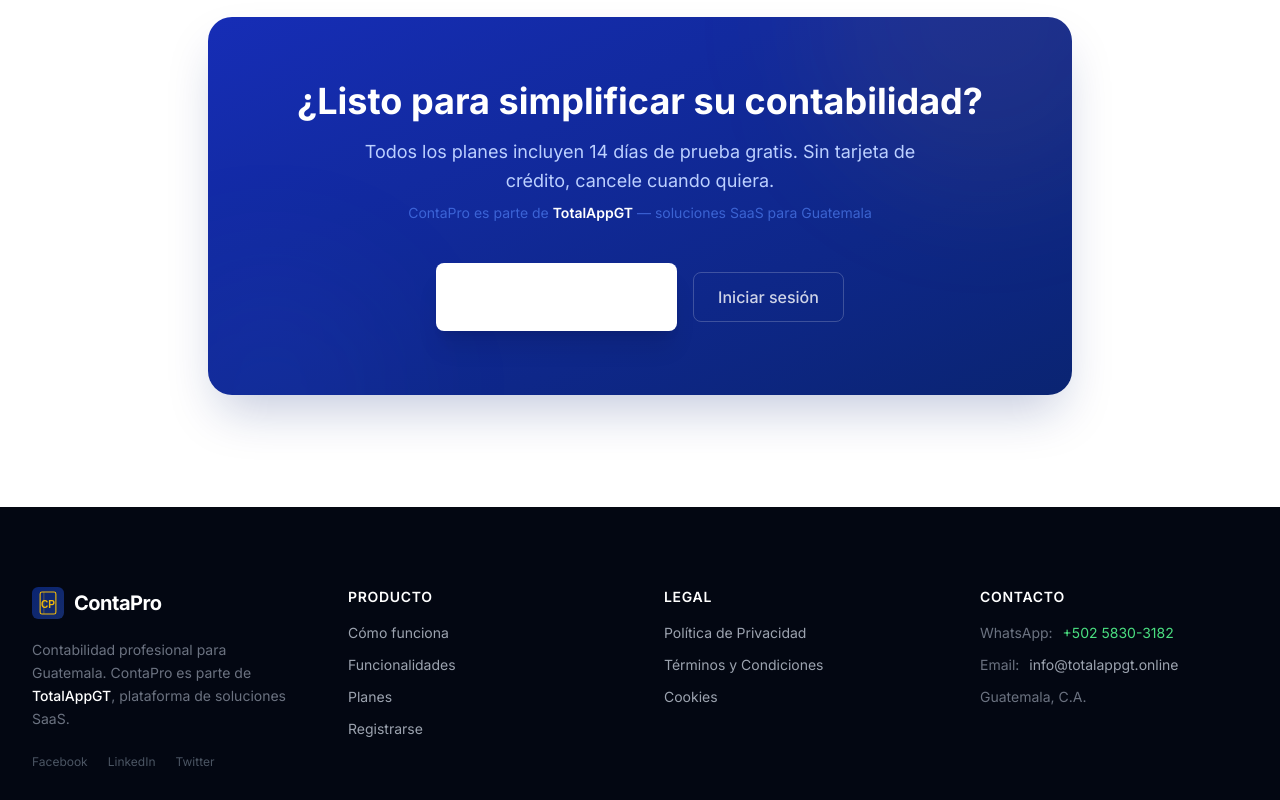
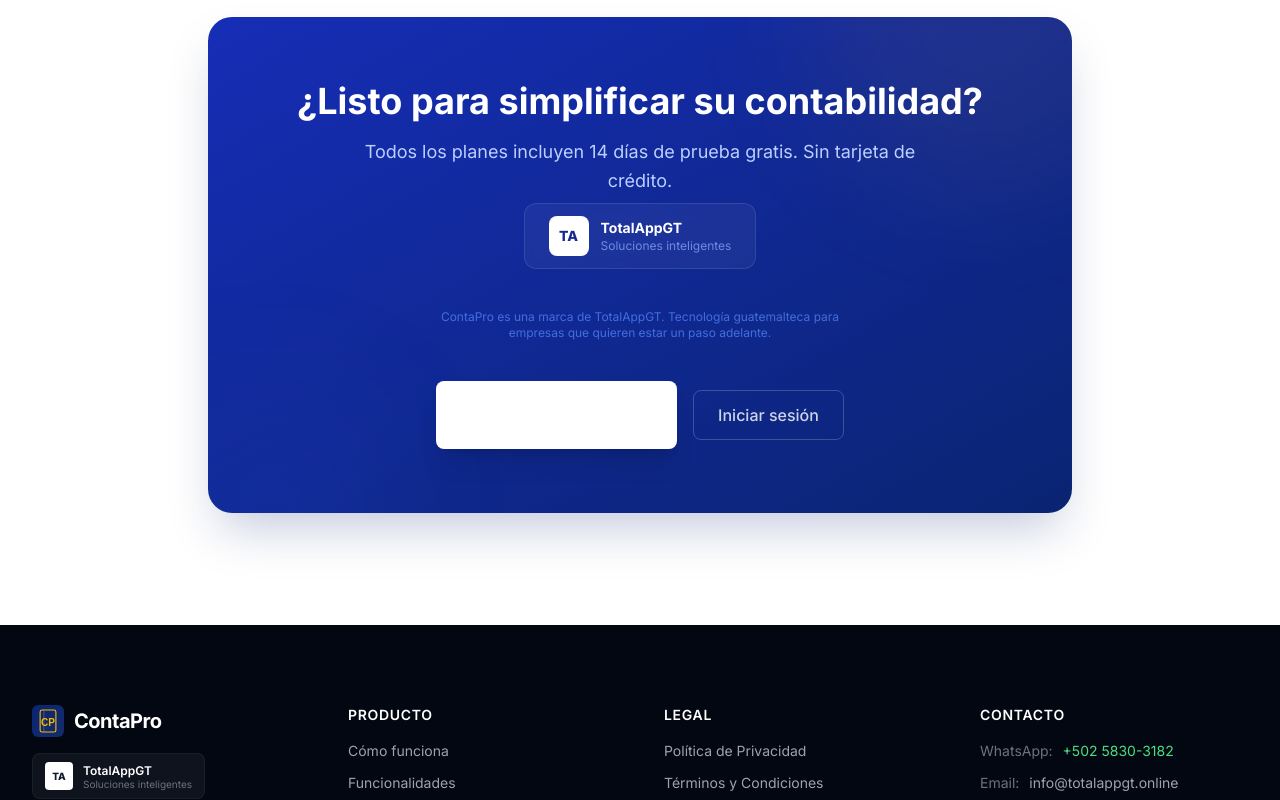
Before and after one commit to TotalAppGT/ContaPro, a React (Vite) app in the folder frontend/: page / in a window 1280 px wide. Shown: the part 4800-5600 px from the top of the page. Built offline with nearby package versions, Linux system fonts and the light colour scheme; no server answers.

Commit message:
Feat: marca TotalAppGT — monograma TA + Soluciones inteligentes + tagline guatemalteca

```diff
--- a/frontend/src/pages/public/LandingPage.tsx
+++ b/frontend/src/pages/public/LandingPage.tsx
@@ -360,10 +360,17 @@
                 ¿Listo para simplificar su contabilidad?
               </h2>
               <p className="text-primary-200 mb-2 max-w-xl mx-auto text-lg leading-relaxed">
-                Todos los planes incluyen 14 días de prueba gratis. Sin tarjeta de crédito, cancele cuando quiera.
+                Todos los planes incluyen 14 días de prueba gratis. Sin tarjeta de crédito.
               </p>
-              <p className="text-primary-400/60 text-sm mb-10">
-                ContaPro es parte de <span className="text-white font-semibold">TotalAppGT</span> — soluciones SaaS para Guatemala
+              <div className="inline-flex items-center gap-3 mb-10 bg-white/5 backdrop-blur-sm rounded-xl px-6 py-3 border border-white/10">
+                <div className="w-10 h-10 rounded-lg bg-white text-primary-900 font-black text-sm flex items-center justify-center flex-shrink-0">TA</div>
+                <div className="text-left">
+                  <p className="text-white font-bold text-sm">TotalAppGT</p>
+                  <p className="text-primary-300/70 text-xs">Soluciones inteligentes</p>
+                </div>
+              </div>
+              <p className="text-primary-400/70 text-xs mb-10 max-w-md mx-auto">
+                ContaPro es una marca de TotalAppGT. Tecnología guatemalteca para empresas que quieren estar un paso adelante.
               </p>
               <div className="flex flex-col sm:flex-row items-center justify-center gap-4">
                 <Link to="/register">
@@ -395,12 +402,19 @@
           <div className="grid grid-cols-1 sm:grid-cols-2 lg:grid-cols-4 gap-10 lg:gap-12 mb-14">
             {/* Brand */}
             <div className="lg:col-span-1">
-              <Link to="/" className="inline-flex items-center gap-2.5 mb-5 group">
+              <Link to="/" className="inline-flex items-center gap-2.5 mb-4 group">
                 <img src="/logo.svg" alt="ContaPro" className="w-8 h-8 transition-transform group-hover:scale-105" />
                 <span className="text-xl font-bold text-white tracking-tight">ContaPro</span>
               </Link>
+              <div className="inline-flex items-center gap-2.5 mb-5 bg-white/5 rounded-lg px-3 py-2 border border-white/5">
+                <div className="w-7 h-7 rounded bg-white text-gray-900 font-black text-[10px] flex items-center justify-center flex-shrink-0">TA</div>
+                <div>
+                  <p className="text-white text-xs font-semibold leading-tight">TotalAppGT</p>
+                  <p className="text-gray-500 text-[10px] leading-tight">Soluciones inteligentes</p>
+                </div>
+              </div>
               <p className="text-sm text-gray-500 leading-relaxed mb-6">
-                Contabilidad profesional para Guatemala. ContaPro es parte de <span className="text-white font-medium">TotalAppGT</span>, plataforma de soluciones SaaS.
+                ContaPro es una marca de TotalAppGT. Tecnología guatemalteca para empresas que quieren estar un paso adelante.
               </p>
               <div className="flex items-center gap-5 text-xs">
                 <span className="text-gray-600 hover:text-gray-400 transition-colors cursor-pointer">Facebook</span>
```
